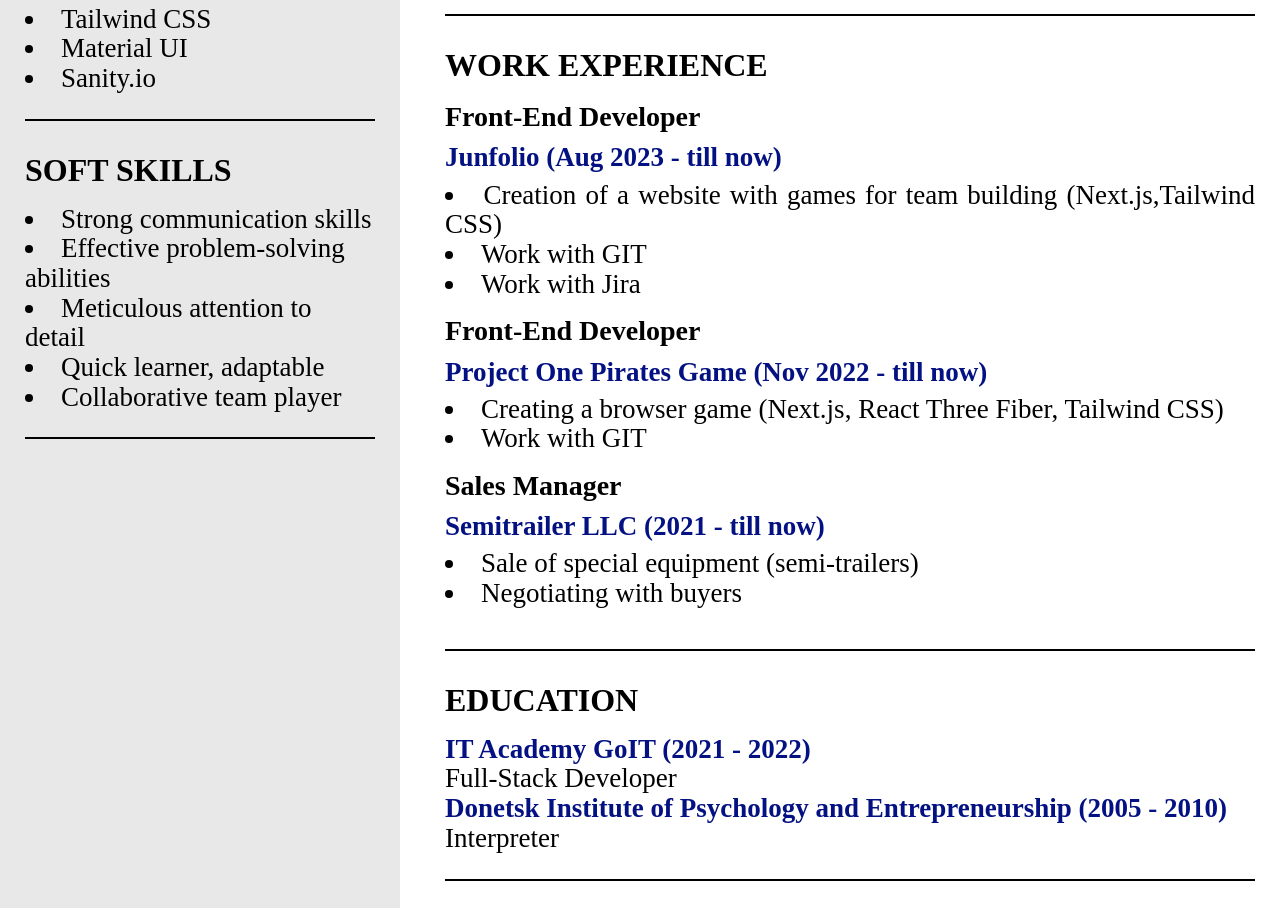
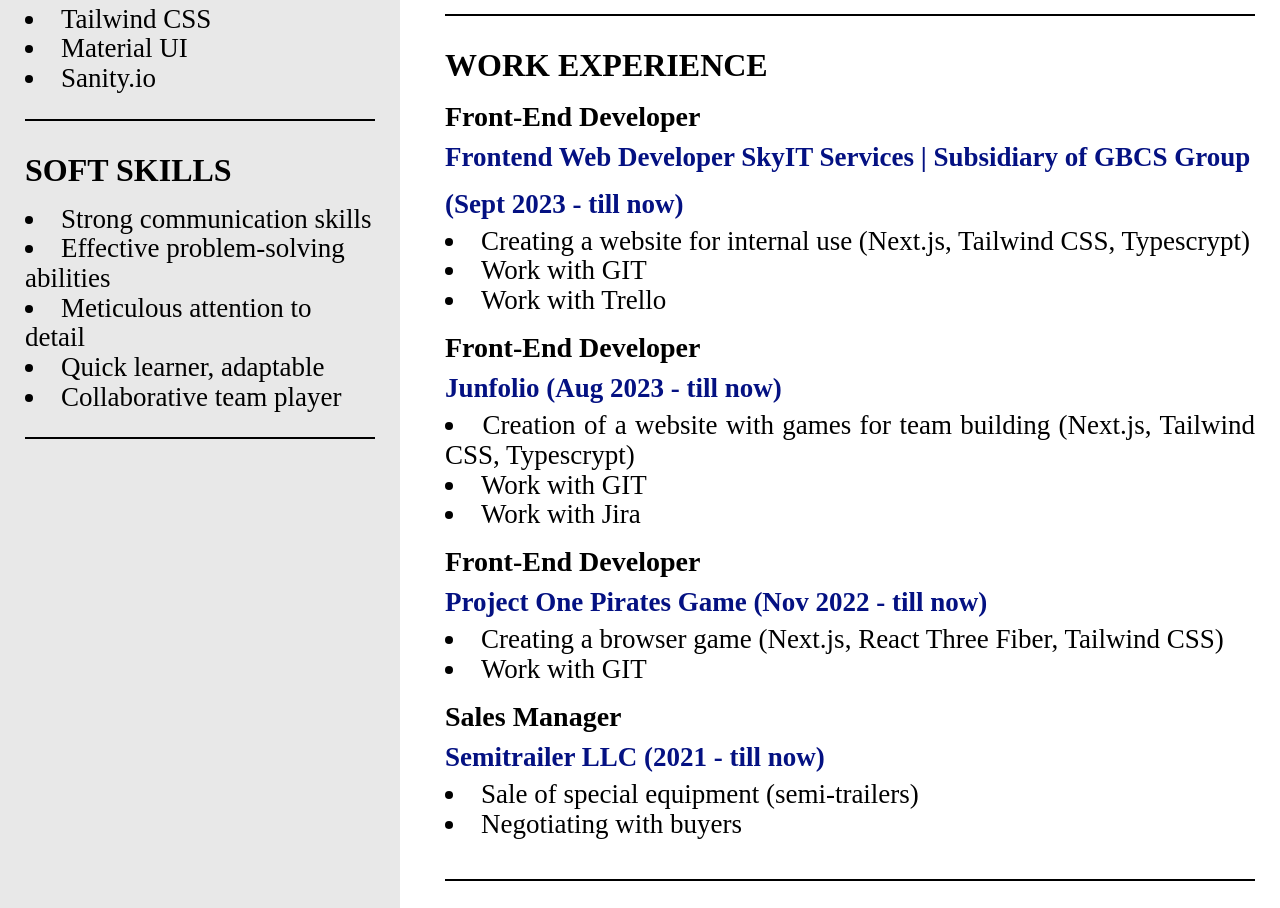
Before and after one commit to DenisFedash/my-resume, a plain HTML site: page index.html in a window 1280 px wide. Shown: the part 1205-2113 px from the top of the page. Drawn offline with Linux system fonts and the light colour scheme; a web font is replaced by a local one.

Commit message:
added work experience

```diff
--- a/index.html
+++ b/index.html
@@ -220,11 +220,26 @@
           <h2 class="main_title">Work Experience</h2>
           <div class="work-container">
             <h3 class="workt-title">Front-End Developer</h3>
+            <p class="work-text">
+              Frontend Web Developer SkyIT Services | Subsidiary of GBCS Group
+              (Sept 2023 - till now)
+            </p>
+            <ul class="main_text list">
+              <li class="main_text-item list text-work">
+                Creating a website for internal use (Next.js, Tailwind CSS,
+                Typescrypt)
+              </li>
+              <li class="main_text-item list text-work">Work with GIT</li>
+              <li class="main_text-item list text-work">Work with Trello</li>
+            </ul>
+          </div>
+          <div class="work-container">
+            <h3 class="workt-title">Front-End Developer</h3>
             <p class="work-text">Junfolio (Aug 2023 - till now)</p>
             <ul class="main_text list">
               <li class="main_text-item list text-work">
-                Creation of a website with games for team building
-                (Next.js,Tailwind CSS)
+                Creation of a website with games for team building (Next.js,
+                Tailwind CSS, Typescrypt)
               </li>
               <li class="main_text-item list text-work">Work with GIT</li>
               <li class="main_text-item list text-work">Work with Jira</li>
```
